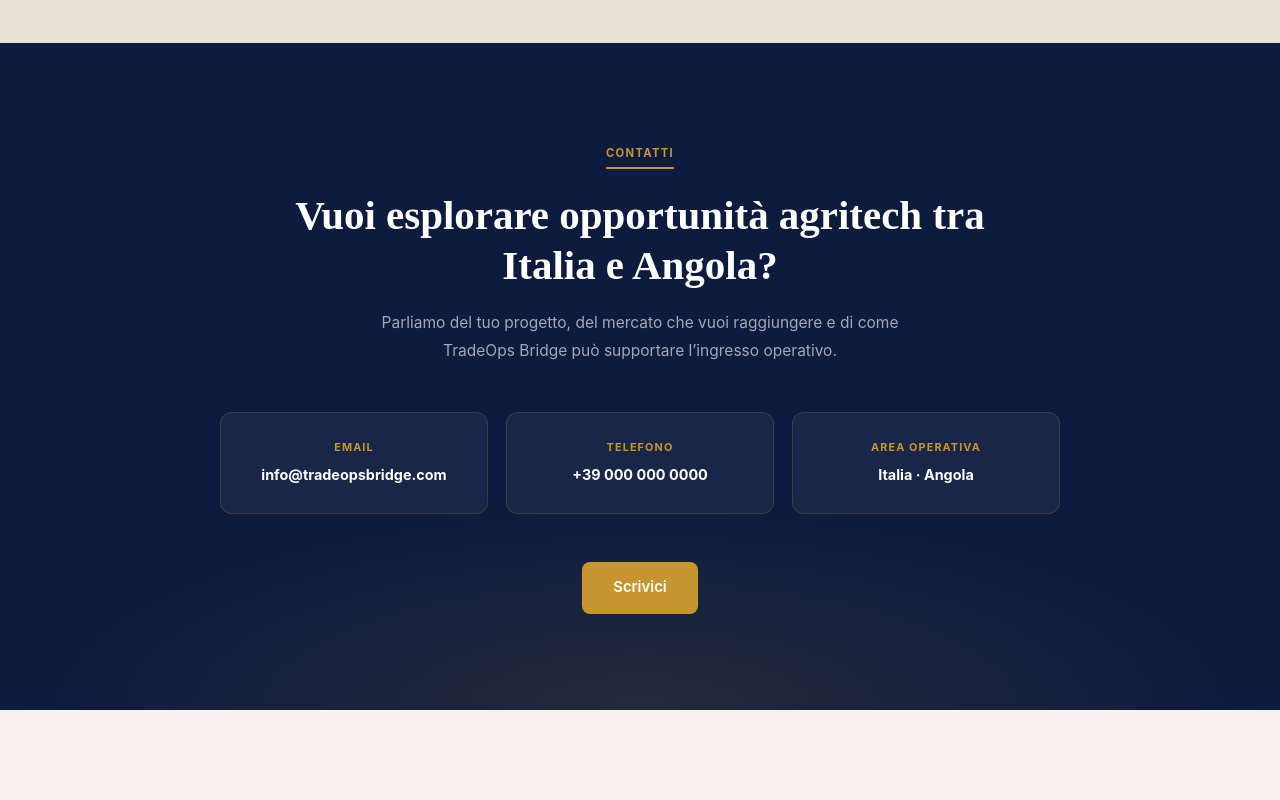
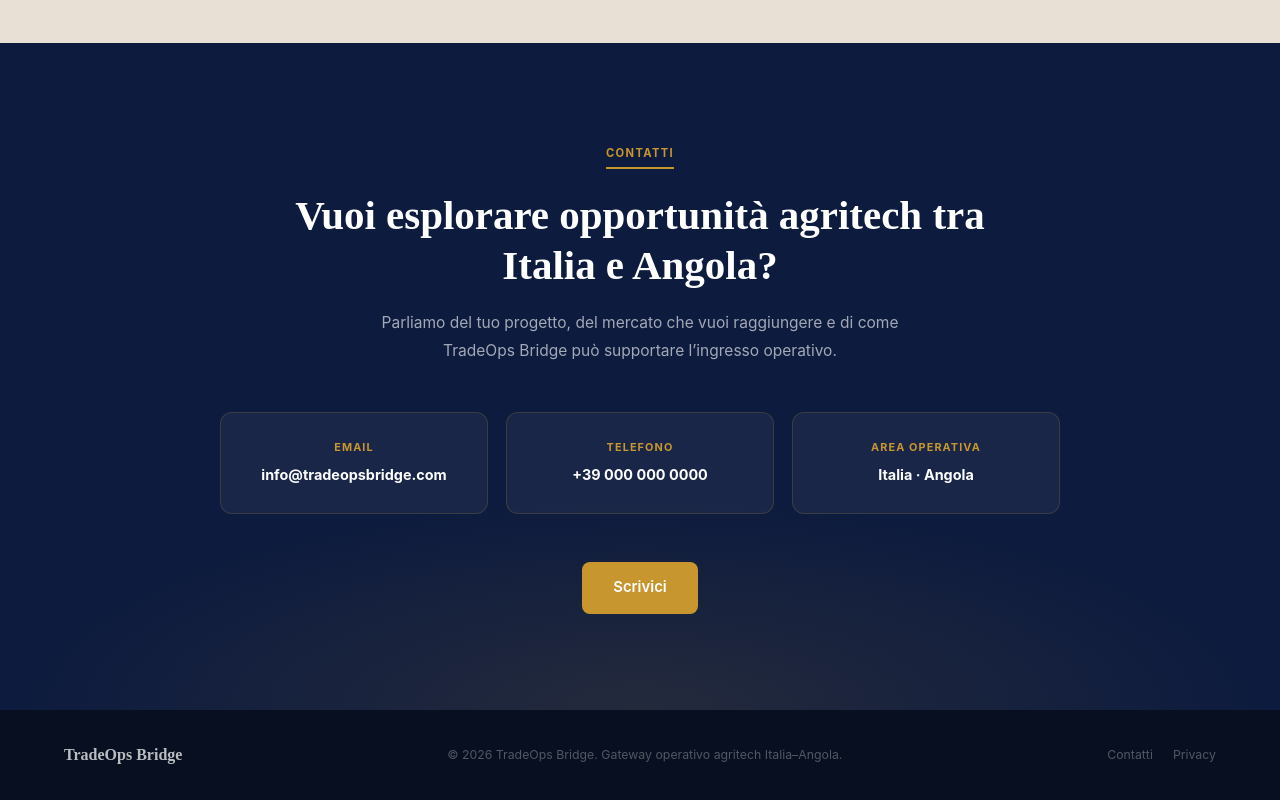
Before and after one commit to NicolauAlfredo/tradeops-bridge, a React (Vite) app: page / in a window 1280 px wide. Shown: the part 3680-4480 px from the top of the page. Before the commit the page ends 4390 px from the top, so only its background shows below. Built offline with nearby package versions, Linux system fonts and the light colour scheme.

Commit message:
feat: add footer component

```diff
--- a/src/App.tsx
+++ b/src/App.tsx
@@ -1,3 +1,4 @@
+import Footer from "./components/layout/Footer/Footer";
 import Header from "./components/layout/Header/Header";
 import { useLanguage } from "./hooks/useLanguage";
 import Home from "./pages/Home/Home";
@@ -9,6 +10,7 @@
     <>
       <Header currentLanguage={language} onChangeLanguage={changeLanguage} />
       <Home currentLanguage={language} />
+      <Footer currentLanguage={language} />
     </>
   );
 }
--- /dev/null
+++ b/src/components/layout/Footer/Footer.css
@@ -0,0 +1,49 @@
+.footer {
+  background: #070f20;
+  padding: 32px 5%;
+  display: flex;
+  align-items: center;
+  justify-content: space-between;
+  gap: 16px;
+  flex-wrap: wrap;
+}
+
+.footer__brand {
+  color: rgba(255, 255, 255, 0.72);
+  text-decoration: none;
+  font-family: var(--font-heading);
+  font-weight: 700;
+}
+
+.footer__copy {
+  color: rgba(255, 255, 255, 0.3);
+  font-size: 0.77rem;
+  text-align: center;
+}
+
+.footer__links {
+  display: flex;
+  gap: 20px;
+}
+
+.footer__links a {
+  color: rgba(255, 255, 255, 0.3);
+  text-decoration: none;
+  font-size: 0.77rem;
+  transition: color var(--transition-fast);
+}
+
+.footer__links a:hover {
+  color: var(--color-gold-light);
+}
+
+@media (max-width: 960px) {
+  .footer {
+    flex-direction: column;
+    text-align: center;
+  }
+
+  .footer__links {
+    justify-content: center;
+  }
+}
--- /dev/null
+++ b/src/components/layout/Footer/Footer.tsx
@@ -0,0 +1,48 @@
+import type { Language } from "../../../types/language.type";
+import "./Footer.css";
+
+type FooterProps = {
+  currentLanguage: Language;
+};
+
+const footerContent = {
+  it: {
+    copy: "TradeOps Bridge. Gateway operativo agritech Italia–Angola.",
+    privacy: "Privacy",
+    contacts: "Contatti",
+  },
+  pt: {
+    copy: "TradeOps Bridge. Gateway operacional agritech Itália–Angola.",
+    privacy: "Privacidade",
+    contacts: "Contactos",
+  },
+  en: {
+    copy: "TradeOps Bridge. Italy–Angola agritech operational gateway.",
+    privacy: "Privacy",
+    contacts: "Contact",
+  },
+};
+
+function Footer({ currentLanguage }: FooterProps) {
+  const content = footerContent[currentLanguage];
+  const currentYear = new Date().getFullYear();
+
+  return (
+    <footer className="footer">
+      <a href="#home" className="footer__brand">
+        TradeOps Bridge
+      </a>
+
+      <p className="footer__copy">
+        © {currentYear} {content.copy}
+      </p>
+
+      <div className="footer__links">
+        <a href="#contact">{content.contacts}</a>
+        <a href="#privacy">{content.privacy}</a>
+      </div>
+    </footer>
+  );
+}
+
+export default Footer;
```
